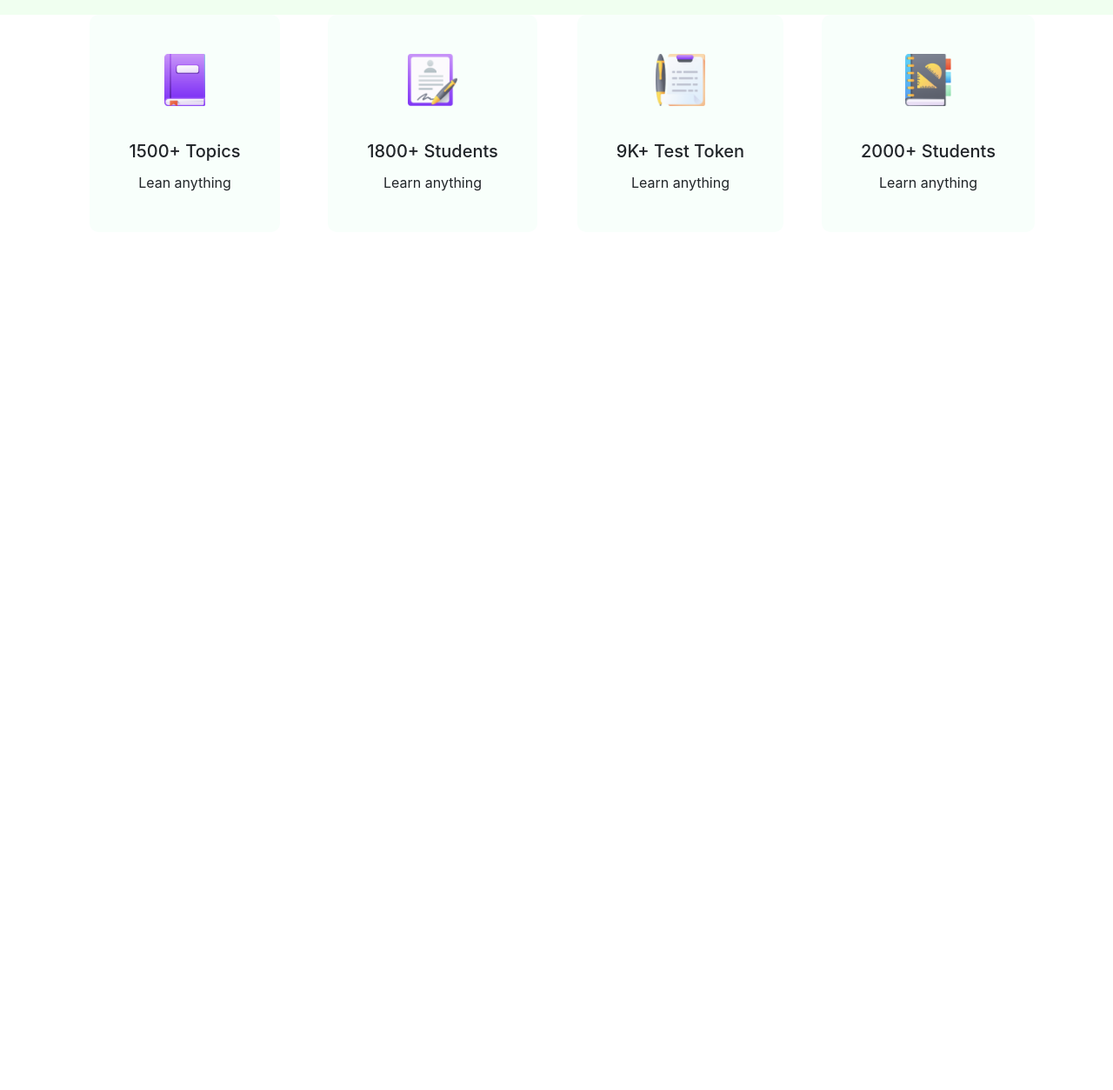
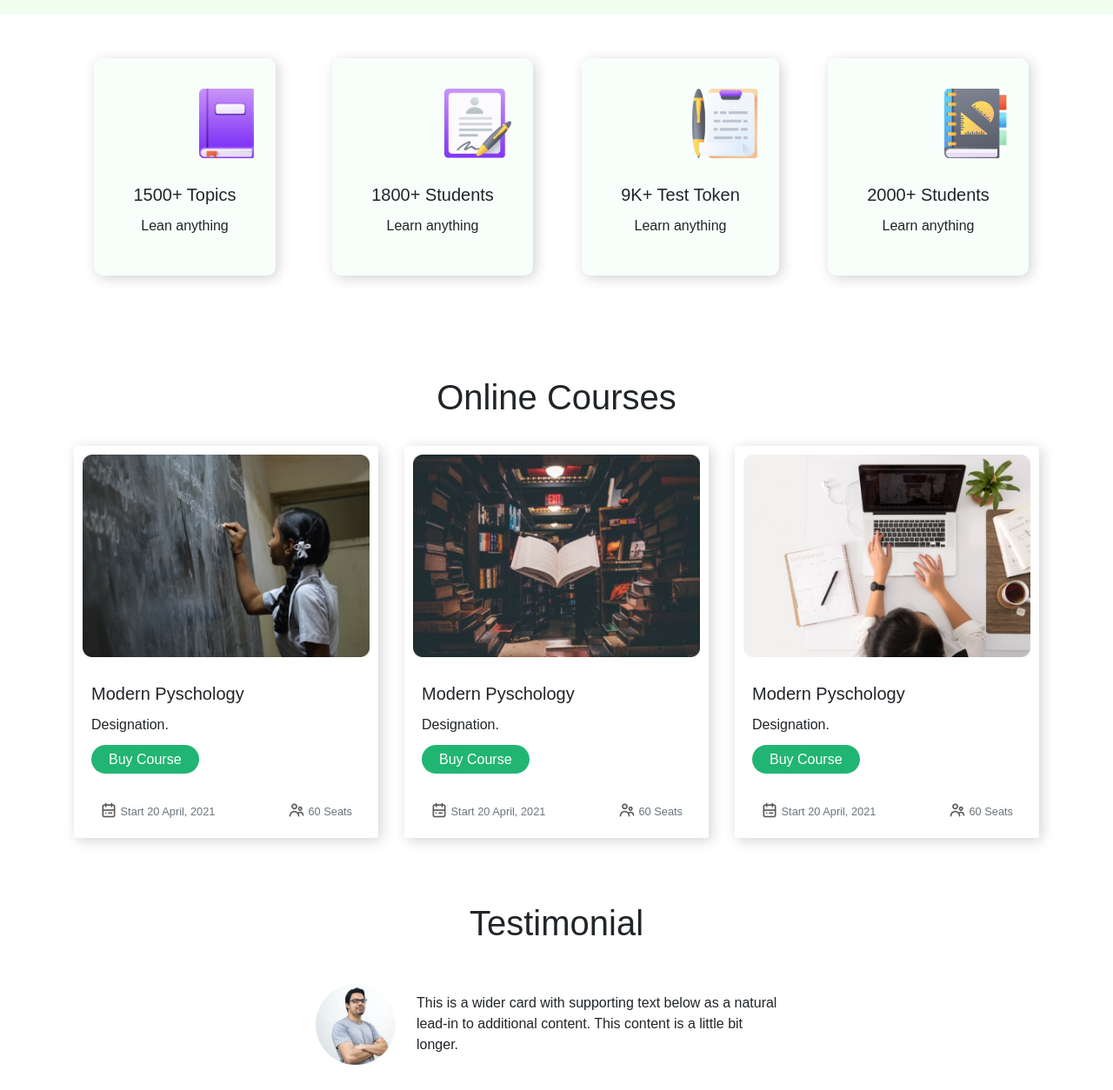
Before and after one commit to al-amin-khan/e-school, a plain HTML site: page index.html in a window 1280 px wide. Shown: the part 483-1737 px from the top of the page at 87% size. Before the commit the page ends 800 px from the top, so only its background shows below. Drawn offline with Linux system fonts and the light colour scheme.

Commit message:
course card and testimonial section completed

```diff
--- a/css/style.css
+++ b/css/style.css
@@ -1,5 +1,13 @@
-.poppin-lang{
+body{
   font-family: 'Poppins', sans-serif;
+}
+small img{
+  height: 40px;
+  width: 40px;
+  margin-top: -6px;
+}
+
+.larger-font{
   font-weight: bold;
   font-size: 3rem;
 }
@@ -34,20 +42,47 @@
   border-radius: 35px;
 }
 
-.card{
+.btn-green:hover{
+  text-decoration: none;
+  color: white;
+}
+
+.gap-between{
+  padding-top: 50px;
+}
+
+.card-banner{
   border: none;
   padding: 25px;
   background-color: #F8FFFB;
   border-radius: 10px;
 }
 
-.card:hover{
+.card-banner:hover{
+  background-color: white;
   box-shadow: 7px 7px 14px lightgrey;
 }
 
-.card-img-top{
+.card-img-custom{
   padding: 20px 20px;
   margin: auto;
   width: auto;
   height: 100px;
 }
+
+.card{
+  border: none;
+  box-shadow: 3px 3px 15px lightgrey;
+}
+
+.card img{
+  padding: 10px;
+  margin-right: -10px;
+}
+
+.card-footer{
+  background-color: white;
+  border-top: none;
+  padding-right: 30px;
+  margin: 0;
+}
--- a/index.html
+++ b/index.html
@@ -38,7 +38,7 @@
             <div class="row">
               <div class="col-md-5">
                 <p>Are you ready to learn?</p>
-                <h1 class="poppin-lang">Learn with fun on <span class="text-green">any schedule</span></h1>
+                <h1 class="larger-font">Learn with fun on <span class="text-green">any schedule</span></h1>
                 <p>Lorem ipsum dolor sit amet, consectetur adipisicing elit. Numquam maiores rem, ut dolores, hic adipisci.</p>
                 <a class="btn-green" href="#">Get started</a>
               </div>
@@ -60,12 +60,14 @@
     </div>
   </div>
 
+  <div class="gap-between"></div>
+
 
   <div class="container">
     <div class="row row-cols-1 row-cols-md-4">
       <div class="col mb-3 d-flex align-items-center justify-content-center">
-        <div class="card h-100 ">
-          <img src="./images/ICON/book.png" class="card-img-top img-fluid" alt="...">
+        <div class="card h-100 card-banner">
+          <img src="./images/ICON/book.png" class="card-img-top card-img-custom" alt="...">
           <div class="card-body text-center">
             <h5 class="card-title">1500+ Topics</h5>
             <p class="card-text">Lean anything</p>
@@ -73,8 +75,8 @@
         </div>
       </div>
       <div class="col mb-3 d-flex align-items-center justify-content-center">
-        <div class="card h-100 ">
-          <img src="./images/ICON/Student.png" class="card-img-top" alt="...">
+        <div class="card h-100 card-banner">
+          <img src="./images/ICON/Student.png" class="card-img-top card-img-custom" alt="...">
           <div class="card-body text-center">
             <h5 class="card-title">1800+ Students</h5>
             <p class="card-text">Learn anything</p>
@@ -82,8 +84,8 @@
         </div>
       </div>
       <div class="col mb-3 d-flex align-items-center justify-content-center">
-        <div class="card h-100">
-          <img src="./images/ICON/Test.png" class="card-img-top" alt="...">
+        <div class="card h-100 card-banner">
+          <img src="./images/ICON/Test.png" class="card-img-top card-img-custom" alt="...">
           <div class="card-body text-center">
             <h5 class="card-title">9K+ Test Token</h5>
             <p class="card-text">Learn anything</p>
@@ -91,8 +93,8 @@
         </div>
       </div>
       <div class="col mb-3 d-flex align-items-center justify-content-center">
-        <div class="card h-100">
-          <img src="./images/ICON/Students.png" class="card-img-top" alt="...">
+        <div class="card h-100 card-banner">
+          <img src="./images/ICON/Students.png" class="card-img-top card-img-custom" alt="...">
           <div class="card-body text-center">
             <h5 class="card-title">2000+ Students</h5>
             <p class="card-text">Learn anything</p>
@@ -102,6 +104,106 @@
     </div>
   </div>
 
+  <div class="gap-between"></div>
+  <div class="gap-between"></div>
+  <div class="container">
+    <h1 class="poppin-lang text-center">Online Courses</h1>
+    <div class="pb-4"></div>
+    <div class="row row-cols-1 row-cols-md-3">
+      <div class="col mb-4">
+        <div class="card h-100">
+          <img src="./images/Photos/Morder pyschology.png" class="card-img-top" alt="...">
+          <div class="card-body">
+            <h5 class="card-title">Modern Pyschology</h5>
+            <p class="card-text">Designation.</p>
+            <a href="#" class="btn-green">Buy Course</a>
+          </div>
+          <div class="card-footer">
+            <small class="text-muted">
+              <div class="d-flex justify-content-between">
+                <div>
+                  <img src="./images/ICON/calendar.png" alt="">
+                  <span class="align-items-center justify-content-center">Start 20 April, 2021</span>
+                </div>
+                <div>
+                  <img src="./images/ICON/people.png" alt="">
+                  <span>60 Seats</span>
+                </div>
+              </div>
+            </small>
+          </div>
+        </div>
+      </div>
+      <div class="col mb-4">
+        <div class="card h-100">
+          <img src="./images/Photos/Morder psyc.png" class="card-img-top" alt="...">
+          <div class="card-body">
+            <h5 class="card-title">Modern Pyschology</h5>
+            <p class="card-text">Designation.</p>
+            <a href="#" class="btn-green">Buy Course</a>
+          </div>
+          <div class="card-footer">
+            <small class="text-muted">
+              <div class="d-flex justify-content-between">
+                <div>
+                  <img src="./images/ICON/calendar.png" alt="">
+                  <span class="align-items-center justify-content-center">Start 20 April, 2021</span>
+                </div>
+                <div>
+                  <img src="./images/ICON/people.png" alt="">
+                  <span>60 Seats</span>
+                </div>
+              </div>
+            </small>
+          </div>
+        </div>
+      </div>
+      <div class="col mb-4">
+        <div class="card h-100">
+          <img src="./images/Photos/Morder pychons.png" class="card-img-top" alt="...">
+          <div class="card-body">
+            <h5 class="card-title">Modern Pyschology</h5>
+            <p class="card-text">Designation.</p>
+            <a href="#" class="btn-green">Buy Course</a>
+          </div>
+          <div class="card-footer">
+            <small class="text-muted">
+              <div class="d-flex justify-content-between">
+                <div>
+                  <img src="./images/ICON/calendar.png" alt="">
+                  <span class="align-items-center justify-content-center">Start 20 April, 2021</span>
+                </div>
+                <div>
+                  <img src="./images/ICON/people.png" alt="">
+                  <span>60 Seats</span>
+                </div>
+              </div>
+            </small>
+          </div>
+        </div>
+      </div>
+    </div>
+  </div>
+
+<div class="gap-between"></div>
+
+<div class="container">
+  <h1 class="text-center pb-4">Testimonial</h1>
+  <div class="d-flex justify-content-center">
+    <div class="mb-3" style="width: 50%;">
+      <div class="row no-gutters d-flex justify-content-center align-items-center">
+        <div class="col-md-2">
+          <img src="./images/Photos/Man.png" class="img-fluid" alt="...">
+        </div>
+        <div class="col-md-10">
+          <div class="p-4">
+            <p class="card-text">This is a wider card with supporting text below as a natural lead-in to additional content. This content is a little bit longer.</p>
+          </div>
+        </div>
+      </div>
+    </div>
+  </div>
+</div>
 
 
   <script src="js/jquery-3.5.1.min.js"></script>
```
